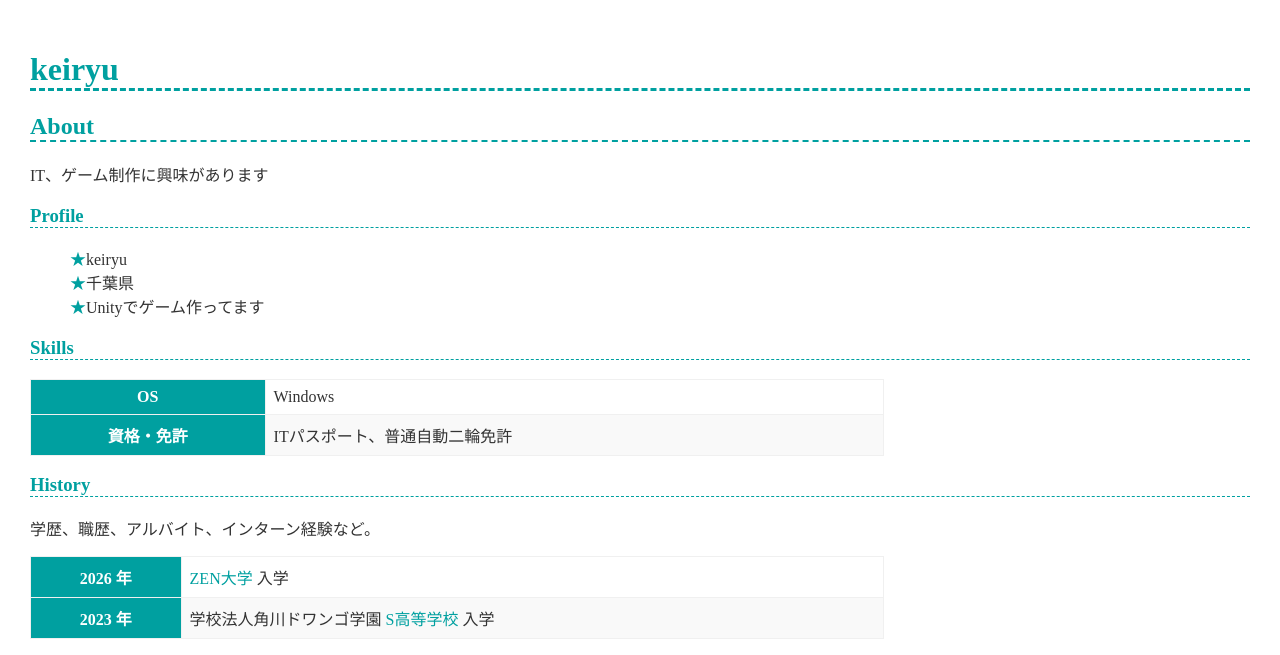
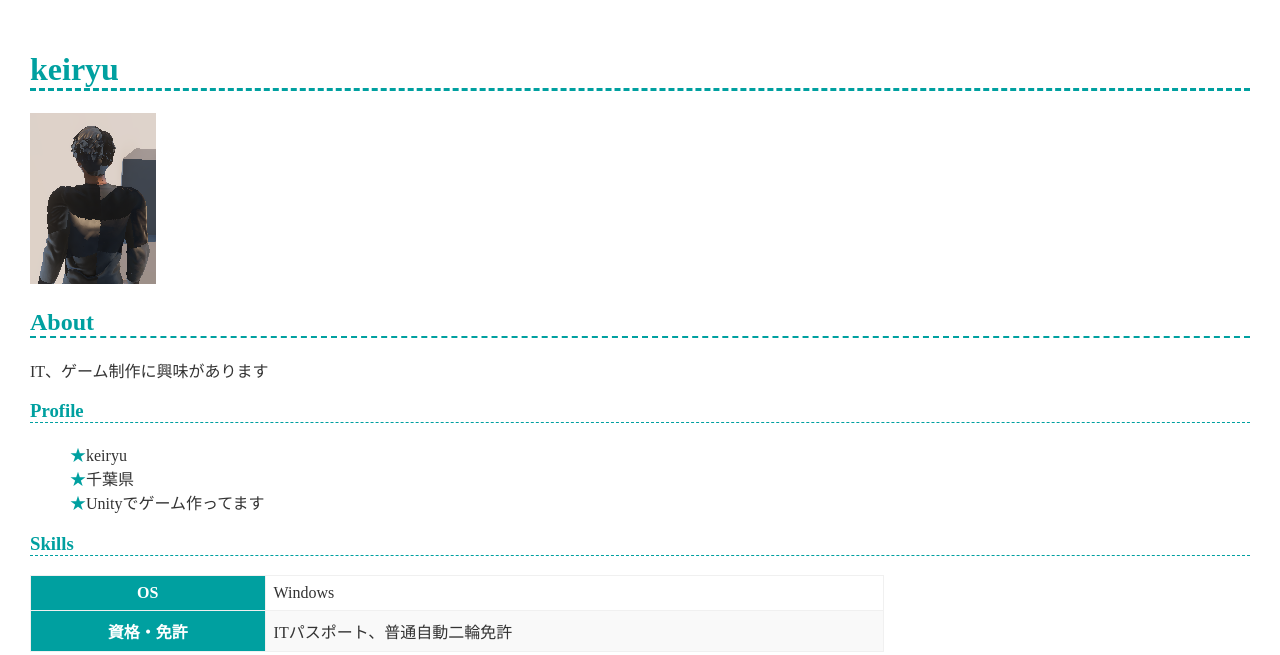
Before and after one commit to keiryustu/keiryu.github.io, a plain HTML site: page index.html in a window 1280 px wide. Shown: the top 655 px of the page. Drawn offline with Linux system fonts and the light colour scheme.

Commit message:
プロフィール写真を追加

```diff
--- a/index.html
+++ b/index.html
@@ -8,6 +8,7 @@
   </head>
   <body>
     <h1>keiryu</h1>
+    <img src="スクリーンショット 2026-09-30 100603.png">
 
     <h2>About</h2>
     <p>
```
